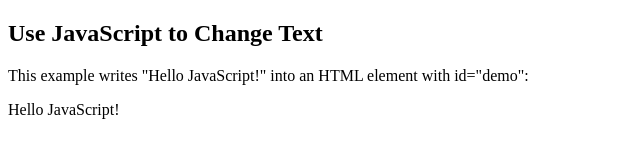
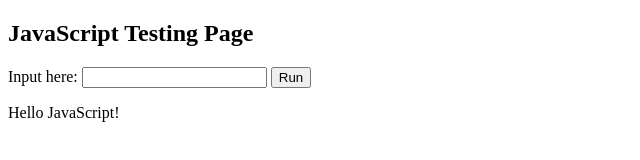
Before and after one commit to hacknseek/hacknseek.github.io, a plain HTML site: page index.html in a window 1280 px wide. Shown: the whole page, without its empty margins (0-640 px from the left). Drawn offline with Linux system fonts and the light colour scheme.

Commit message:
add a random number generator

```diff
--- a/index.html
+++ b/index.html
@@ -2,15 +2,16 @@
 <html>
 <body>
 
-<h2>Use JavaScript to Change Text</h2>
-<p>This example writes "Hello JavaScript!" into an HTML element with id="demo":</p>
+<h2>JavaScript Testing Page</h2>
 
-<p id="demo"></p>
+Input here: <input type="text" id="input" value="">
+<button onclick="button()">Run</button>
+<p id="response"></p>
 
+<script>
+document.getElementById("response").innerHTML = "Hello JavaScript!";
+</script>
 <script type="text/javascript" src="script/test.js"></script>
-<script>
-document.getElementById("demo").innerHTML = "Hello JavaScript!";
-</script>
 
 </body>
 </html>
--- a/script/test.js
+++ b/script/test.js
@@ -1 +1,11 @@
 console.log('hi');
+
+
+function button(){
+    var x = document.getElementById("input").value;
+    document.getElementById("response").innerHTML = x;
+    if (!isNaN(x)){
+        console.log('x');
+        document.getElementById("response").innerHTML = Math.floor(Math.random() * x);
+    }
+}
```
